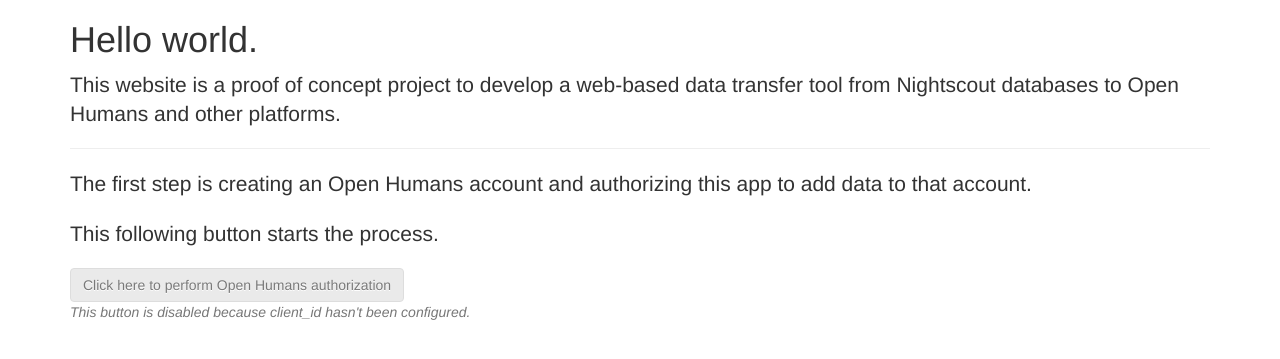
After one commit to NightscoutFoundation/dataxfer, a Flask app: template templates/index.html in a window 1280 px wide. The commit adds this page. Shown: the top 359 px of the page. Run offline with Flask 2, Linux system fonts and the light colour scheme; the template is opened without the code that fills it, so the values that code supplies are empty; some libraries are stand-ins or nearby versions.

Commit message:
Convert to Flask/Heroku app

```diff
--- a/images/placeholder.txt
+++ /dev/null
@@ -1,4 +0,0 @@
-This directory can be used for images on the site.
-
-This file exists so git has a record of this directory. It should be removed
-if/when files are added to this directory.
--- /dev/null
+++ b/main.py
@@ -0,0 +1,66 @@
+import os
+
+from flask import Flask, render_template, request
+import requests
+
+CLIENT_ID = os.getenv('OH_CLIENT_ID', '')
+CLIENT_SECRET = os.getenv('OH_CLIENT_SECRET', '')
+OH_BASE_URL = 'https://www.openhumans.org/'
+DATAXFER_BASE_URL = os.getenv('DATAXFER_BASE_URL', 'http://127.0.0.1:5000/')
+
+# Default to DEBUG as True.
+DEBUG = False if os.getenv('DEBUG', '').lower() == 'False' else True
+
+app = Flask(__name__)
+
+# Set up Flask app to log to stderr.
+import logging
+from logging import StreamHandler
+file_handler = StreamHandler()
+if DEBUG:
+    app.logger.setLevel(logging.DEBUG)
+else:
+    app.logger.setLevel(logging.INFO)
+app.logger.addHandler(file_handler)
+
+
+def exchange_code(code):
+    if CLIENT_SECRET and CLIENT_ID and code:
+        data = {
+            'grant_type': 'authorization_code',
+            'redirect_uri': '{}complete'.format(DATAXFER_BASE_URL),
+            'code': code,
+        }
+        req = requests.post(
+            '{}oauth2/token/'.format(OH_BASE_URL),
+            data=data,
+            auth=requests.auth.HTTPBasicAuth(
+                CLIENT_ID,
+                CLIENT_SECRET
+            ))
+        if 'access_token' in req.json():
+            return req.json()['access_token']
+        elif 'error' in req.json():
+            app.logger.warning('Error in token exchange: {}'.format(req.json()))
+        else:
+            app.logger.warning('Neither token nor error info in OH response!')
+    else:
+        app.logger.warning('CLIENT_SECRET or code are unavailable')
+    return ''
+
+
+@app.route("/")
+def index():
+    app.logger.debug("Loading index.html")
+    return render_template('index.html', client_id=CLIENT_ID)
+
+
+@app.route("/complete")
+def complete():
+    code = request.args.get('code', '')
+    token = exchange_code(code=code)
+    return render_template('complete.html', code=code, token=token)
+
+
+if __name__ == "__main__":
+    app.run()
--- /dev/null
+++ b/static/main.js
@@ -0,0 +1 @@
+// Placeholder file for local JavaScript.
--- /dev/null
+++ b/templates/index.html
@@ -0,0 +1,78 @@
+<!DOCTYPE html>
+<html lang="en">
+  <head>
+    <meta charset="utf-8">
+    <meta http-equiv="X-UA-Compatible" content="IE=edge">
+    <meta name="viewport" content="width=device-width, initial-scale=1">
+    <!-- The above 3 meta tags *must* come first in the head; any other head content must come *after* these tags -->
+    <meta name="description" content="">
+    <meta name="author" content="">
+
+    <!-- Uncomment the following if a favicon is added. -->
+    <!-- <link rel="icon" type="image/png" href="images/favicon.png"> -->
+
+    <title>Demo/Dev Nightscout/Open Humans Data Transfer</title>
+
+    <!-- Bootstrap via CDN. -->
+    <!-- Latest compiled and minified CSS -->
+    <link rel="stylesheet" href="https://maxcdn.bootstrapcdn.com/bootstrap/3.3.7/css/bootstrap.min.css" integrity="sha384-BVYiiSIFeK1dGmJRAkycuHAHRg32OmUcww7on3RYdg4Va+PmSTsz/K68vbdEjh4u" crossorigin="anonymous">
+    <!-- Optional theme -->
+    <link rel="stylesheet" href="https://maxcdn.bootstrapcdn.com/bootstrap/3.3.7/css/bootstrap-theme.min.css" integrity="sha384-rHyoN1iRsVXV4nD0JutlnGaslCJuC7uwjduW9SVrLvRYooPp2bWYgmgJQIXwl/Sp" crossorigin="anonymous">
+
+    <!-- Local CSS overrides -->
+    <link href="stylesheets/main.css" rel="stylesheet">
+
+    <!-- HTML5 shim and Respond.js for IE8 support of HTML5 elements and media queries -->
+    <!--[if lt IE 9]>
+      <script src="https://oss.maxcdn.com/html5shiv/3.7.2/html5shiv.min.js"></script>
+      <script src="https://oss.maxcdn.com/respond/1.4.2/respond.min.js"></script>
+    <![endif]-->
+  </head>
+
+  <body>
+
+    <div class="container">
+      <h1>Hello world.</h1>
+      <p class="lead">
+        This website is a proof of concept project to develop a web-based data
+        transfer tool from Nightscout databases to Open Humans and other
+        platforms.
+      </p>
+      <hr>
+      <p class="lead">
+        The first step is creating an Open Humans account and authorizing
+        this app to add data to that account.
+      </p>
+      <p class="lead">
+        This following button starts the process.
+      </p>
+      <a
+        {% if client_id %}
+        class="btn btn-default"
+        href="https://www.openhumans.org/direct-sharing/projects/oauth2/authorize/?client_id={{ client_id }}&response_type=code"
+        {% else %}
+        class="btn btn-default disabled"
+        {% endif %}
+        >
+        Click here to perform Open Humans authorization
+      </a>
+      {% if not client_id %}
+      <p class="text-muted"><i>
+        This button is disabled because client_id hasn't been configured.
+      </i></p>
+      {% endif %}
+
+    </div>
+
+    <!-- Bootstrap core JavaScript
+    ================================================== -->
+    <!-- Placed at the end of the document so the pages load faster -->
+    <!-- jQuery (necessary for Bootstrap's JavaScript plugins) -->
+    <script src="https://ajax.googleapis.com/ajax/libs/jquery/1.12.4/jquery.min.js"></script>
+    <!-- Latest compiled and minified JavaScript via WaxCDN -->
+    <script src="https://maxcdn.bootstrapcdn.com/bootstrap/3.3.7/js/bootstrap.min.js" integrity="sha384-Tc5IQib027qvyjSMfHjOMaLkfuWVxZxUPnCJA7l2mCWNIpG9mGCD8wGNIcPD7Txa" crossorigin="anonymous"></script>
+    <script src="https://maxcdn.bootstrapcdn.com/bootstrap/3.3.7/js/bootstrap.min.js" integrity="sha384-Tc5IQib027qvyjSMfHjOMaLkfuWVxZxUPnCJA7l2mCWNIpG9mGCD8wGNIcPD7Txa" crossorigin="anonymous"></script>
+    <!-- Local JavaScript -->
+    <script src="javascripts/main.js"></script>
+  </body>
+</html>
```
Also changed, not shown: requirements.txt (added, +10 -0 lines), templates/complete.html (renamed from index.html, +17 -5 lines), README.md, javascripts/main.js (deleted), static/main.css (renamed from stylesheets/main.css), 3 other files.
